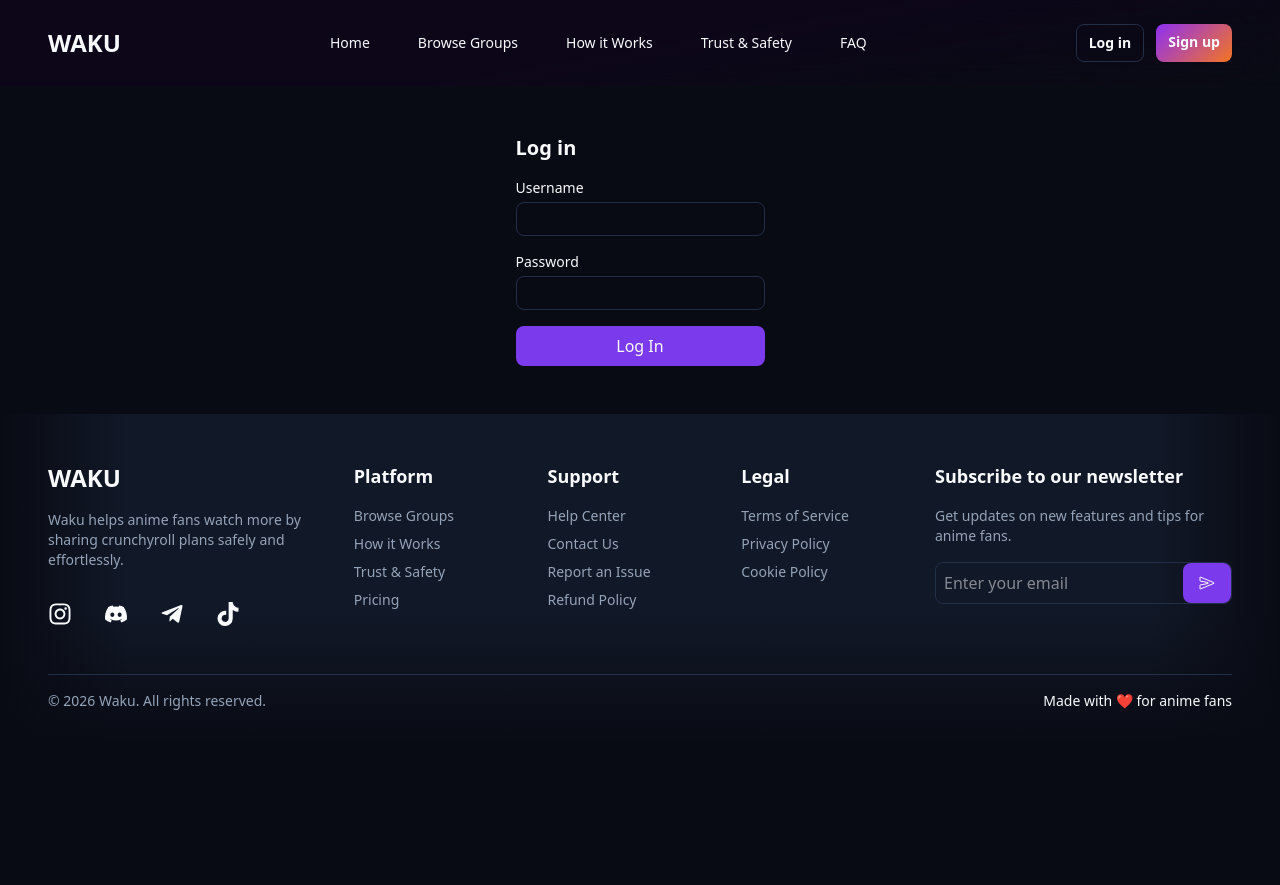
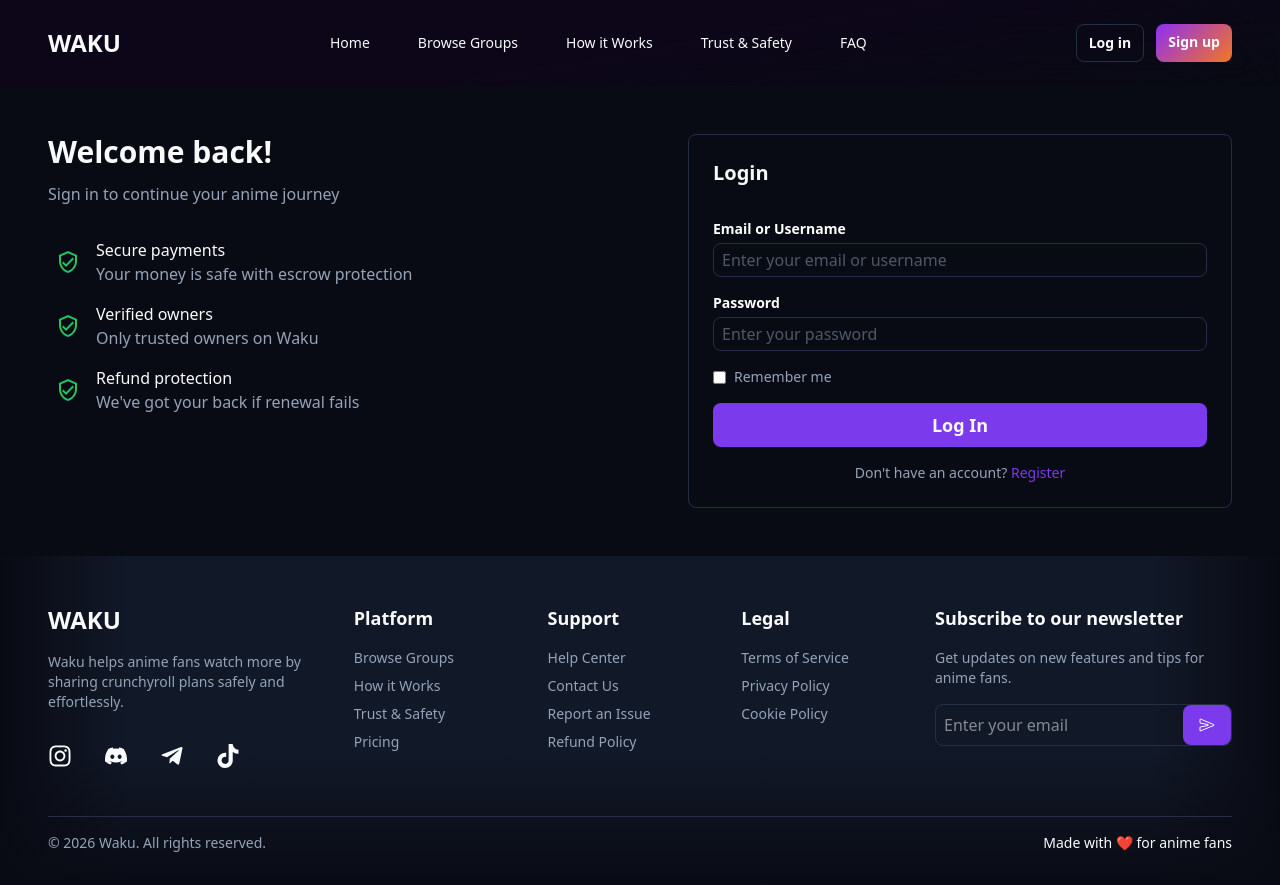
Before and after one commit to anthonywandera/waku, a Next.js app: page /login in a window 1280 px wide. Before the commit the page ends 800 px from the top, so only its background shows below. Built offline with nearby package versions, Linux system fonts and the light colour scheme.

Commit message:
working on the login page

```diff
--- a/app/login/page.tsx
+++ b/app/login/page.tsx
@@ -1,16 +1,97 @@
 import Input from "@/components/input";
+import bg_image from "@/public/hero.png";
+import { Metadata } from "next";
+import Link from "next/link";
+import { MdOutlineVerifiedUser } from "react-icons/md";
+
+const features: { name: string; description: string }[] = [
+  {
+    name: "Secure payments",
+    description: "Your money is safe with escrow protection",
+  },
+  { name: "Verified owners", description: "Only trusted owners on Waku" },
+  {
+    name: "Refund protection",
+    description: "We've got your back if renewal fails",
+  },
+];
+
+export const metadata: Metadata = {
+  title: "Waku · login",
+};
 
 export default function LoginPage() {
   return (
     <>
-      <form className="m-auto my-12">
-        <h1 className="text-xl mb-4 font-semibold">Log in</h1>
-        <Input name="username" type="text" label="Username" required />
-        <Input name="password" type="password" label="Password" required />
-        <button className="px-6 py-2 bg-primary w-full rounded-lg">
-          Log In
-        </button>
-      </form>
+      <main
+        style={{
+          backgroundImage: `linear-gradient(90deg,color-mix(var(--background),transparent 3%) 20%,transparent), url("${bg_image.src}")`,
+          backgroundPosition: "center",
+          backgroundSize: "cover",
+        }}
+        className="p-12 grid grid-cols-2 gap-24"
+      >
+        <article>
+          <h1 className="text-3xl font-bold mb-3">Welcome back!</h1>
+          <p className="text-muted mb-8">
+            Sign in to continue your anime journey
+          </p>
+
+          <div className="flex flex-col gap-4">
+            {features.map((feature) => (
+              <div key={feature.name} className="flex items-center gap-2">
+                <div className="p-2 bg-[color-mix(var(--success),transparent_80%)] rounded-full flex items-center justify-center">
+                  <MdOutlineVerifiedUser className="text-2xl text-success" />
+                </div>
+                <div>
+                  <h3>{feature.name}</h3>
+                  <p className="text-muted">{feature.description}</p>
+                </div>
+              </div>
+            ))}
+          </div>
+        </article>
+
+        <form className="m-auto bg-[color-mix(var(--background),transparent_10%)] p-6 rounded-lg border border-border w-full flex flex-col gap-4">
+          <h1 className="text-xl pb-4 font-semibold">Login</h1>
+          <Input
+            name="username"
+            type="text"
+            label="Email or Username"
+            placeholder="Enter your email or username"
+            required
+          />
+          <Input
+            name="password"
+            type="password"
+            label="Password"
+            placeholder="Enter your password"
+            required
+          />
+          <div className="flex items-center gap-2">
+            <input
+              type="checkbox"
+              id="remember"
+              name="remember"
+              className="accent-secondary rounded-lg"
+            />
+            <label htmlFor="remember" className="text-sm text-muted">
+              Remember me
+            </label>
+          </div>
+
+          <button className="px-6 py-2 bg-primary w-full rounded-lg font-bold text-lg">
+            Log In
+          </button>
+
+          <p className="text-sm text-muted text-center">
+            Don&apos;t have an account?{" "}
+            <Link href="/register" className="text-primary hover:underline">
+              Register
+            </Link>
+          </p>
+        </form>
+      </main>
     </>
   );
 }
--- a/components/input.tsx
+++ b/components/input.tsx
@@ -3,10 +3,15 @@ interface InputComponentProps extends React.ComponentProps<"input"> {
   label: string;
 }
 
-export default function Input({ name, label, className, ...props }: InputComponentProps) {
+export default function Input({
+  name,
+  label,
+  className,
+  ...props
+}: InputComponentProps) {
   return (
-    <div className="flex flex-col gap-1 mb-4">
-      <label htmlFor={name} className="text-sm">
+    <div className="flex flex-col gap-1">
+      <label htmlFor={name} className="text-sm text-white font-semibold">
         {label}
       </label>
       <input
@@ -14,7 +19,8 @@ export default function Input({ name, label, className, ...props }: InputCompone
         name={name}
         {...props}
         className={
-          "border border-border px-2 py-1 rounded-lg outline-none text-muted " + className
+          "border border-border px-2 py-1 rounded-lg outline-none text-muted " +
+          className
         }
       />
     </div>
```
